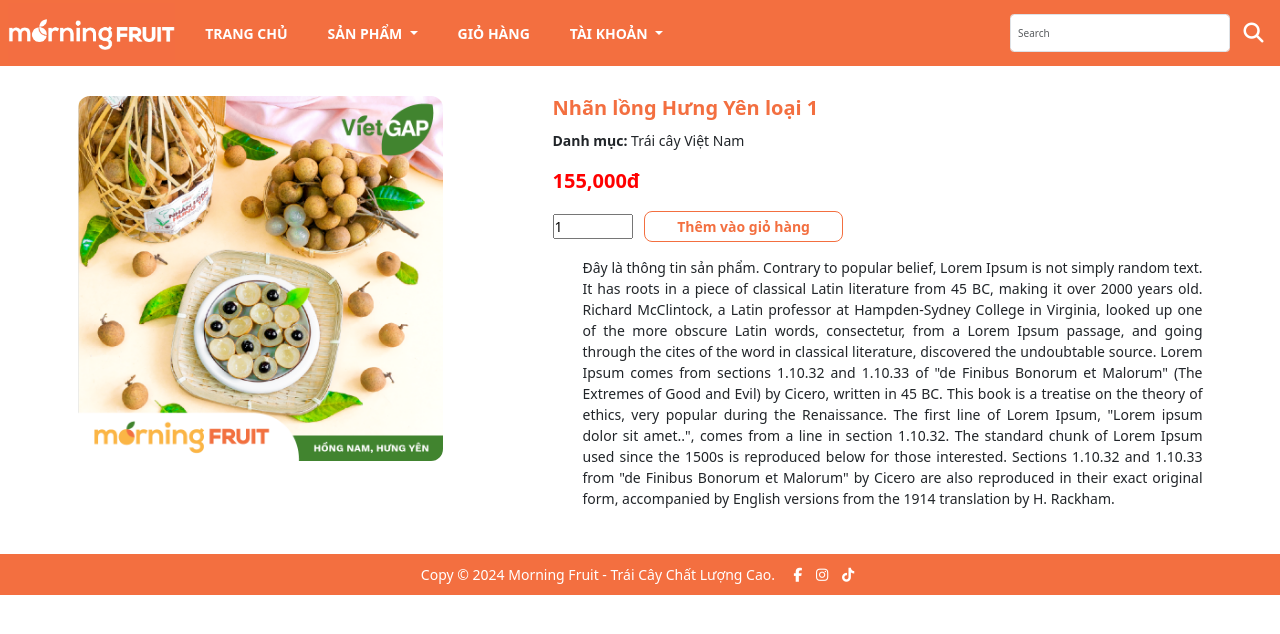
After one commit to DMonkey2943/ct27502-project, a PHP site: page /detail_product.php in a window 1280 px wide. The commit adds this page. Shown: the top 634 px of the page. Run offline with PHP 8.4, Linux system fonts and the light colour scheme; some libraries are stand-ins or nearby versions.

Commit message:
build detail_product.php

```diff
--- a/public/css/main.css
+++ b/public/css/main.css
@@ -387,3 +387,35 @@ footer {
 a.page-link {
     font-size: 14px;
 }
+
+/* Page DETAIL PRODUCT */
+.img_product {
+    border-radius: 12px;
+}
+.title_product {
+    font-size: 2rem;
+    font-weight: 700;
+    color: var(--primary-color);
+}
+.price_product {
+    font-size: 2rem;
+    font-weight: 700;
+    color: red;
+}
+.add_product {
+    background: white;
+    color: var(--primary-color);
+    font-weight: 600;
+    border: solid 1px var(--primary-color);
+    border-radius: 8px;
+    padding: 4px 32px;
+    margin-left: 8px;
+}
+.add_product:hover {
+    background: var(--primary-color);
+    color: var(--white-color);
+    transition: all 250ms;
+}
+.info_product {
+    text-align: justify;
+}
--- /dev/null
+++ b/public/detail_product.php
@@ -0,0 +1,35 @@
+<?php include_once __DIR__ . '/../partials/header.php' ?>
+
+<body>
+
+    <?php include_once __DIR__ . '/../partials/navbar.php' ?>
+
+
+    <div class="container">
+        <div class="row ">
+            <div class="col-md-4 my-5">
+                <img class="img_product" src="./images/nhanLongHungYen.jpg" alt="" width="100%">
+            </div>
+            <div class="col-md-7 offset-lg-1 my-5">
+                <h3 class="title_product">Nhãn lồng Hưng Yên loại 1</h3>
+                <p class="my-3"><b>Danh mục:</b> Trái cây Việt Nam</p>
+                <p class="price_product my-4">155,000đ</p>
+                <form action="" method="post">
+                    <input type="number" name="quantity" id="" min="1" value="1" style="max-width: 80px;">
+                    <input type="submit" class="add_product" value="Thêm vào giỏ hàng">
+                </form>
+                <div class="ms-5 my-4">
+                    <p class="info_product">Đây là thông tin sản phẩm. Contrary to popular belief, Lorem Ipsum is not simply random text. It has roots in a piece of classical Latin literature from 45 BC, making it over 2000 years old. Richard McClintock, a Latin professor at Hampden-Sydney College in Virginia, looked up one of the more obscure Latin words, consectetur, from a Lorem Ipsum passage, and going through the cites of the word in classical literature, discovered the undoubtable source. Lorem Ipsum comes from sections 1.10.32 and 1.10.33 of "de Finibus Bonorum et Malorum" (The Extremes of Good and Evil) by Cicero, written in 45 BC. This book is a treatise on the theory of ethics, very popular during the Renaissance. The first line of Lorem Ipsum, "Lorem ipsum dolor sit amet..", comes from a line in section 1.10.32.
+                        The standard chunk of Lorem Ipsum used since the 1500s is reproduced below for those interested. Sections 1.10.32 and 1.10.33 from "de Finibus Bonorum et Malorum" by Cicero are also reproduced in their exact original form, accompanied by English versions from the 1914 translation by H. Rackham.</p>
+                </div>
+            </div>
+        </div>
+
+
+    </div>
+
+    <?php include_once __DIR__ . '/../partials/footer.php' ?>
+
+</body>
+
+</html>
```
